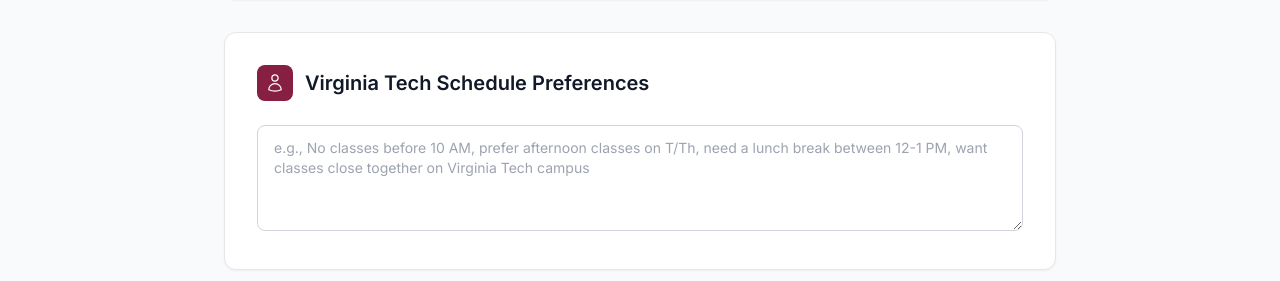
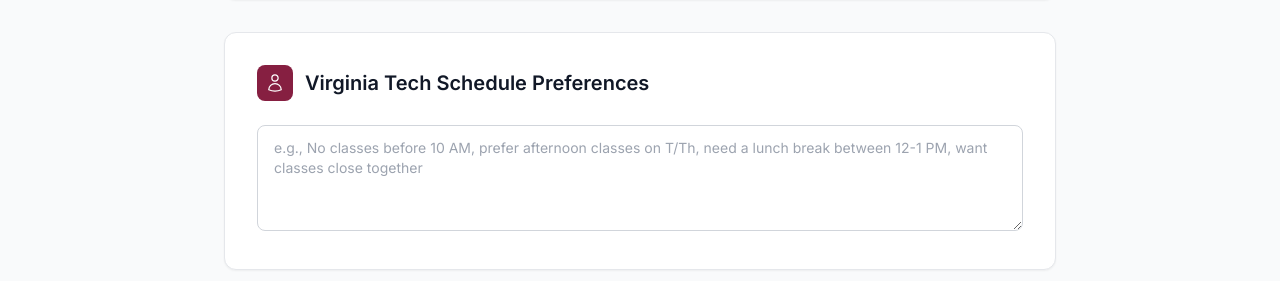
Before and after one commit to LakshBharani/UniScheduler, a React (Create React App) app in the folder frontend/: page /scheduler in a window 1280 px wide. Shown: the part 853-1134 px from the top of the page. Built offline with nearby package versions, Linux system fonts and the light colour scheme.

Commit message:
Update SchedulerPage.js

```diff
--- a/frontend/src/pages/SchedulerPage.js
+++ b/frontend/src/pages/SchedulerPage.js
@@ -442,7 +442,7 @@
               }
               className="w-full px-4 py-3 border border-gray-300 dark:border-gray-600 rounded-lg focus:ring-2 focus:ring-[#861F41] dark:focus:ring-[#E5751F] focus:border-[#861F41] dark:focus:border-[#E5751F] dark:bg-gray-700 dark:text-white transition-colors duration-200 resize-y text-sm"
               rows="4"
-              placeholder="e.g., No classes before 10 AM, prefer afternoon classes on T/Th, need a lunch break between 12-1 PM, want classes close together on Virginia Tech campus"
+              placeholder="e.g., No classes before 10 AM, prefer afternoon classes on T/Th, need a lunch break between 12-1 PM, want classes close together"
             />
           </div>
 
```
